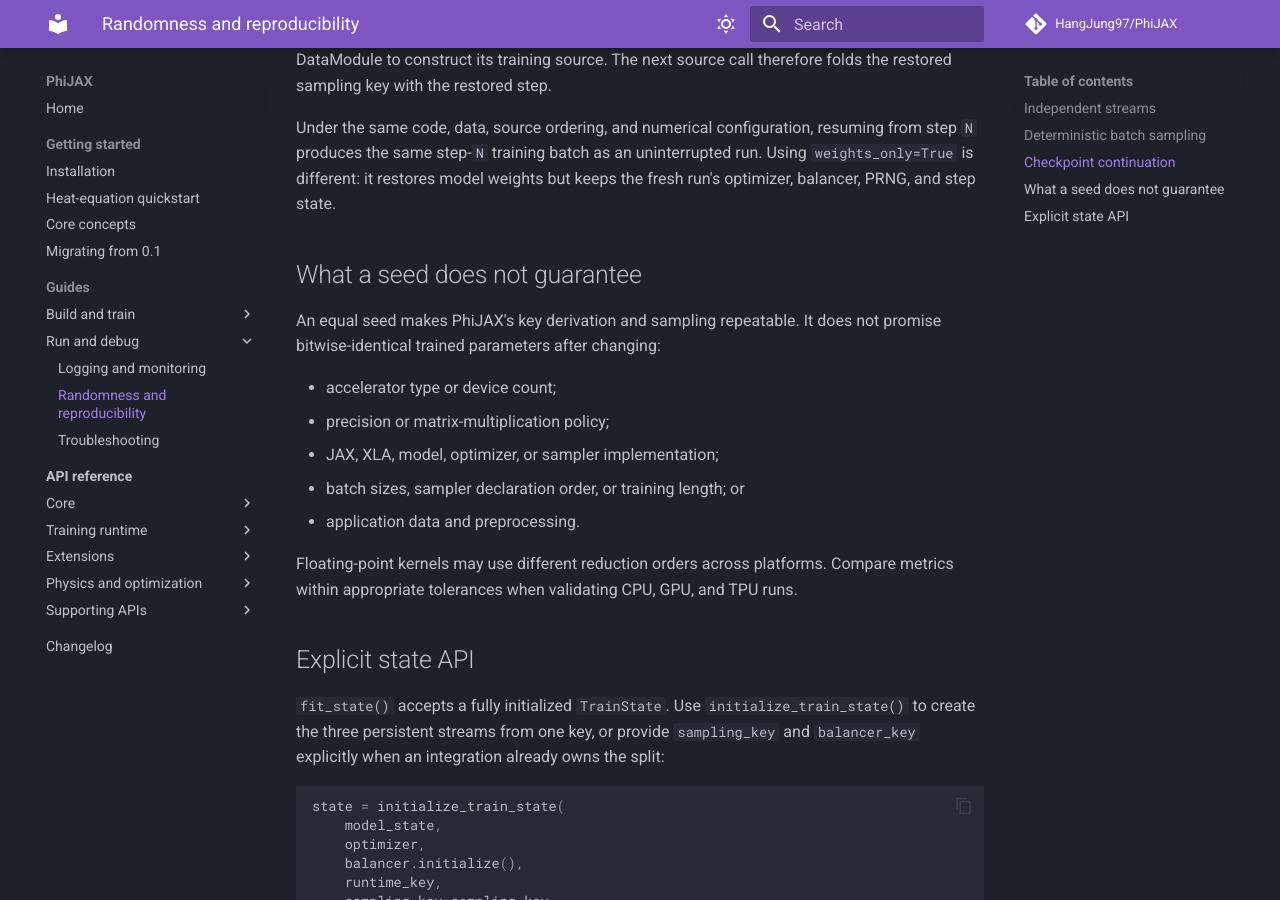
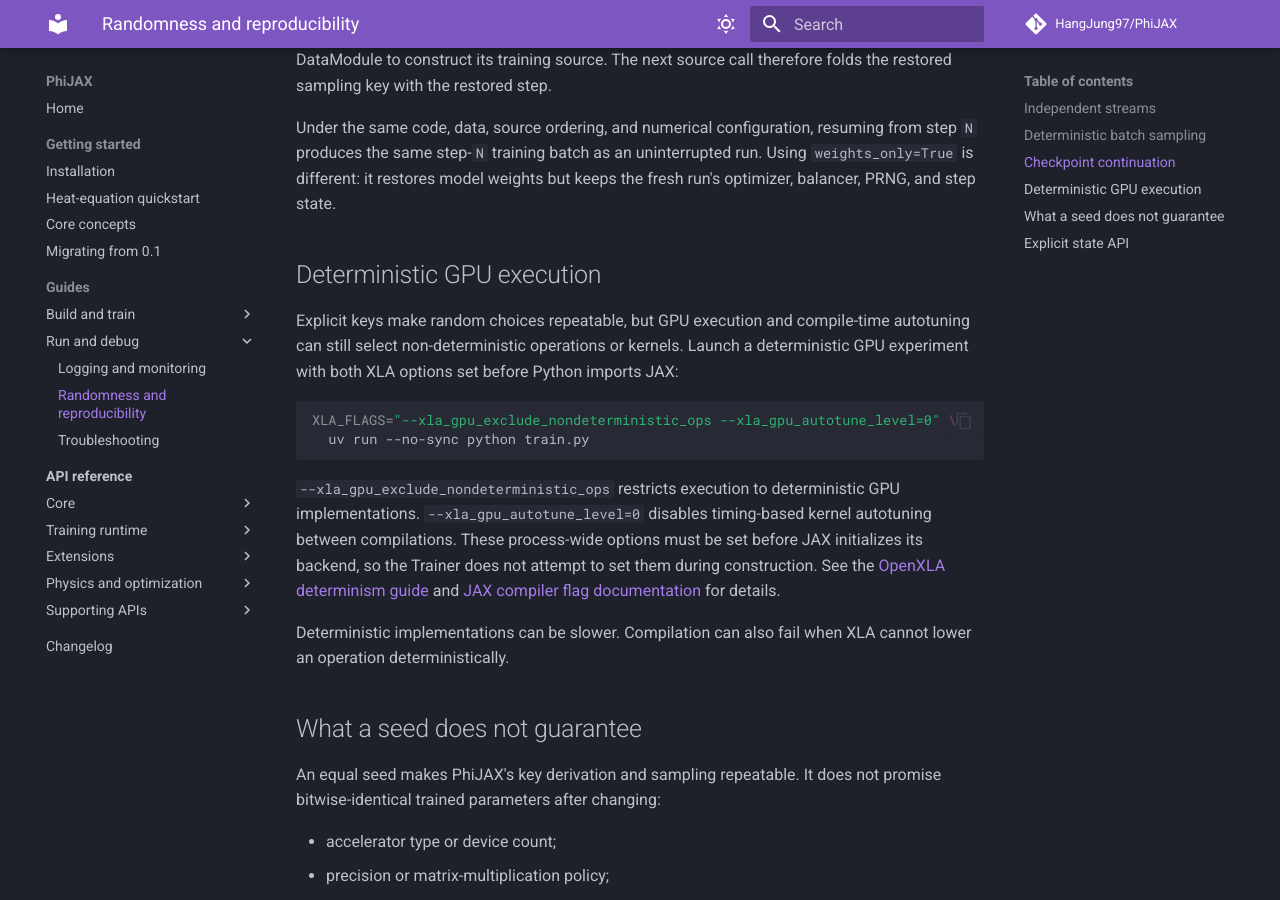
Before and after one commit to HangJung97/PhiJAX, an MkDocs documentation site: the page built from docs/guides/reproducibility.md, in a window 1280 px wide and 900 px high, scrolled down 2213 px. Built offline with MkDocs 1.6.1 and Material for MkDocs 9.7.7, drawn with Linux system fonts in a browser that asks for light colours; comment, search, counter and statistics services are not loaded.

Commit message:
fix!: remove inert Trainer deterministic option (#30)

````diff
--- a/docs/guides/reproducibility.md
+++ b/docs/guides/reproducibility.md
@@ -96,6 +96,26 @@ Under the same code, data, source ordering, and numerical configuration, resumin
 step-`N` training batch as an uninterrupted run. Using `weights_only=True` is different: it restores model weights but
 keeps the fresh run's optimizer, balancer, PRNG, and step state.
 
+## Deterministic GPU execution
+
+Explicit keys make random choices repeatable, but GPU execution and compile-time autotuning can still select
+non-deterministic operations or kernels. Launch a deterministic GPU experiment with both XLA options set before
+Python imports JAX:
+
+```bash
+XLA_FLAGS="--xla_gpu_exclude_nondeterministic_ops --xla_gpu_autotune_level=0" \
+  uv run --no-sync python train.py
+```
+
+`--xla_gpu_exclude_nondeterministic_ops` restricts execution to deterministic GPU implementations.
+`--xla_gpu_autotune_level=0` disables timing-based kernel autotuning between compilations. These process-wide options
+must be set before JAX initializes its backend, so the Trainer does not attempt to set them during construction. See
+the [OpenXLA determinism guide](https://openxla.org/xla/determinism) and
+[JAX compiler flag documentation](https://docs.jax.dev/en/latest/201/controlling-xla.html) for details.
+
+Deterministic implementations can be slower. Compilation can also fail when XLA cannot lower an operation
+deterministically.
+
 ## What a seed does not guarantee
 
 An equal seed makes PhiJAX's key derivation and sampling repeatable. It does not promise bitwise-identical trained
````
Also changed, not shown: CHANGELOG.md (+5 -0 lines), README.md (+3 -4 lines), docs/api/trainer.md (+12 -1 lines), docs/getting-started/quickstart.md (+15 -4 lines), docs/guides/troubleshooting.md (+8 -5 lines), 2 other files.
